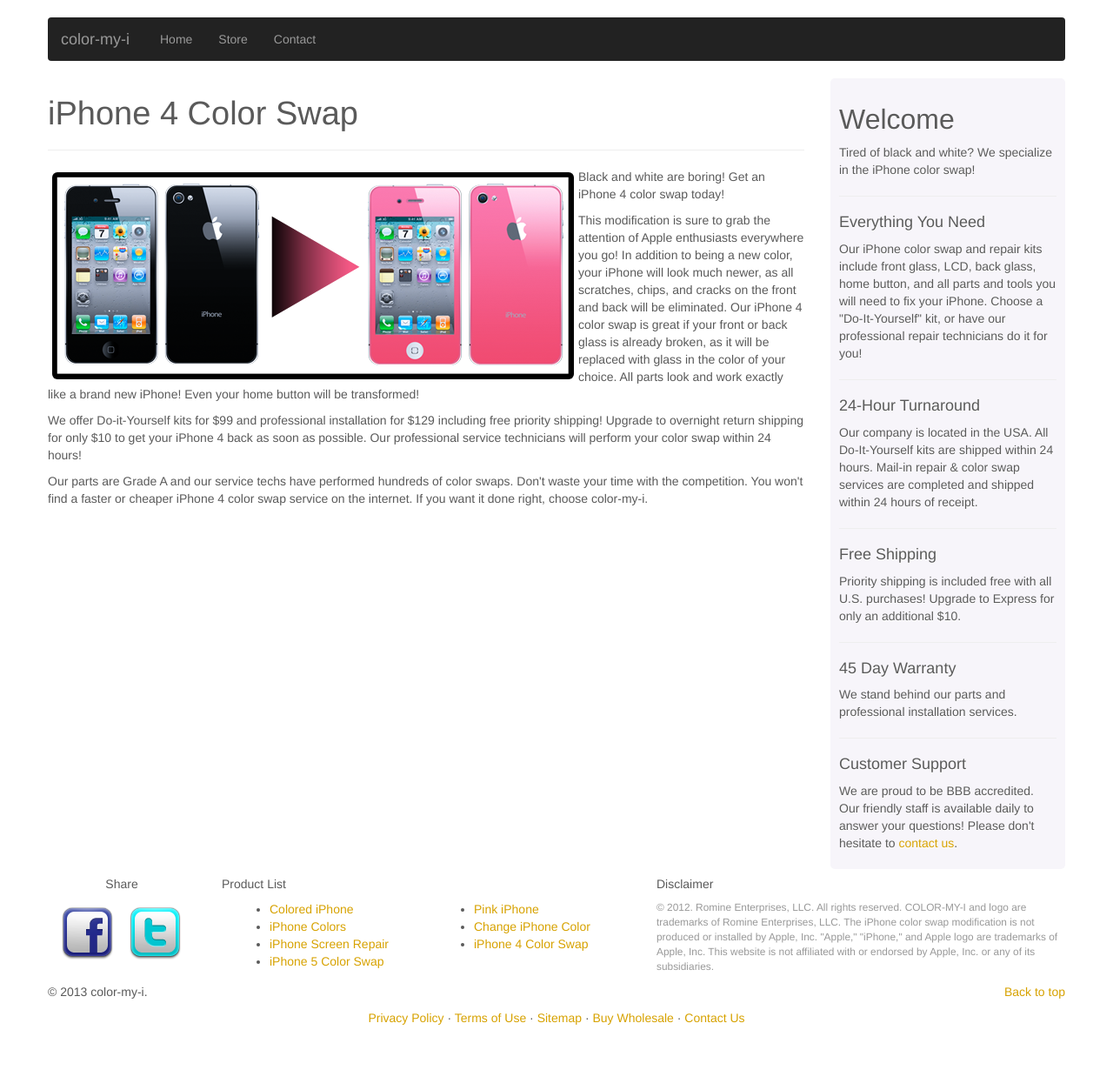
After one commit to cornelisonc/CMI-v2.5, a PHP site: page /iphone-color-swap.php in a window 1280 px wide. The commit adds this page. Shown: the whole page at 87% size. Run offline with PHP 8.4, Linux system fonts and the light colour scheme; some libraries are stand-ins or nearby versions.

Commit message:
Some more footer pages

```diff
--- a/footer.php
+++ b/footer.php
@@ -17,8 +17,8 @@
             <div class="col-6">
                 <ul>
                     <li><a href="pink-iphone.php">Pink iPhone</a></li>
-                    <li><a href="#">Change iPhone Color</a></li>
-                    <li><a href="#">iPhone 4 Color Swap</a></li>
+                    <li><a href="change-iphone-color.php">Change iPhone Color</a></li>
+                    <li><a href="iphone-color-swap.php">iPhone 4 Color Swap</a></li>
                 </ul>
             </div>
         </div>
--- /dev/null
+++ b/iphone-color-swap.php
@@ -0,0 +1,35 @@
+<?php
+include "header.php";
+?>
+
+<div class="container">
+
+	<div class="row">
+
+		<div class="col-lg-9">
+
+			<h1>iPhone 4 Color Swap</h1>
+			<hr>
+
+			<img src="img/iPhoneColorSwap.png" class="img-rounded img-responsive pull-left">
+
+			<p>Black and white are boring! Get an iPhone 4 color swap today!</p>
+
+			<p>This modification is sure to grab the attention of Apple enthusiasts everywhere you go! In addition to being a new color, your iPhone will look much newer, as all scratches, chips, and cracks on the front and back will be eliminated. Our iPhone 4 color swap is great if your front or back glass is already broken, as it will be replaced with glass in the color of your choice. All parts look and work exactly like a brand new iPhone! Even your home button will be transformed!</p>
+
+			<p>We offer Do-it-Yourself kits for $99 and professional installation for $129 including free priority shipping! Upgrade to overnight return shipping for only $10 to get your iPhone 4 back as soon as possible. Our professional service technicians will perform your color swap within 24 hours!</p>
+
+			<p>Our parts are Grade A and our service techs have performed hundreds of color swaps. Don't waste your time with the competition. You won't find a faster or cheaper iPhone 4 color swap service on the internet. If you want it done right, choose color-my-i.</p>
+
+		</div>
+
+
+		<?php
+			include "sidebar.php";
+		?>
+
+	</div><!-- /.row -->
+
+<?php
+include "footer.php";
+?>
```
Also changed, not shown: change-iphone-color.php (added, +35 -0 lines), img/iPhoneColorSwap.png (added), img/red-iphone.png (added), iphone-4-color-swap.php (added).
